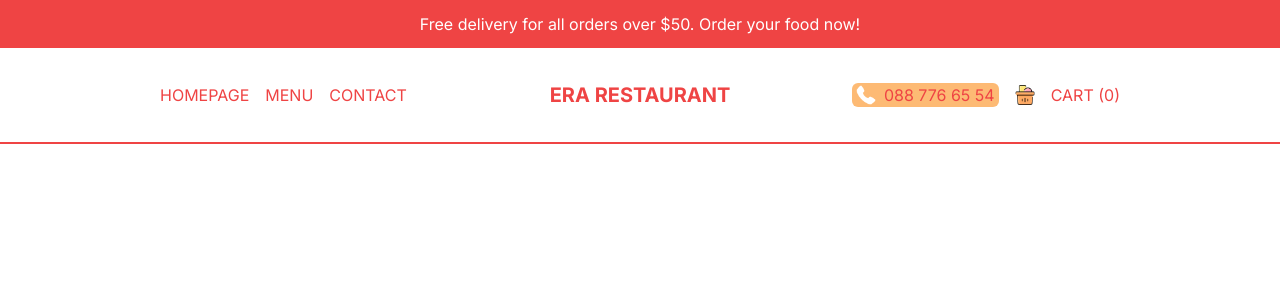
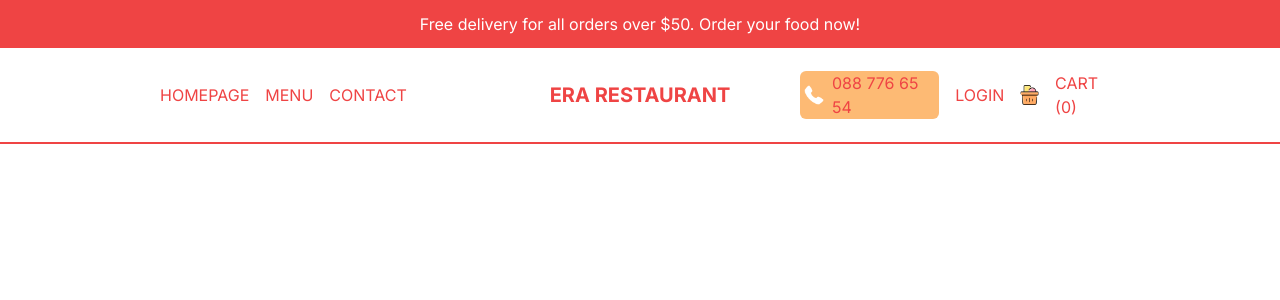
Before and after one commit to RamadanEmin/Food_delivery_app, a Next.js app: page / in a window 1280 px wide. Shown: the top 300 px of the page. Built offline with nearby package versions, Linux system fonts and the light colour scheme; no server answers.

Commit message:
Added 'User links' component

```diff
--- a/src/components/Navbar.tsx
+++ b/src/components/Navbar.tsx
@@ -2,6 +2,7 @@ import Menu from './Menu';
 import Link from 'next/link';
 import CartIcon from './CartIcon';
 import Image from 'next/image';
+import UserLinks from './UserLinks';
 
 const Navbar = () => {
     const user = false;
@@ -30,6 +31,7 @@ const Navbar = () => {
                     <Image src='/phone.png' alt='phone' width={20} height={20} />
                     <span>088 776 65 54</span>
                 </div>
+                <UserLinks/>
                 <CartIcon />
             </div>
         </div>
--- /dev/null
+++ b/src/components/UserLinks.tsx
@@ -0,0 +1,23 @@
+'use client';
+
+import { signOut, useSession } from 'next-auth/react';
+import Link from 'next/link';
+
+const UserLinks = () => {
+    const { status } = useSession();
+
+    return (
+        <div>
+            {status === 'authenticated' ? (
+                <div>
+                    <Link href='/orders'>Orders</Link>
+                    <span onClick={()=>signOut()} className='ml-4 cursor-pointer'>Logout</span>
+                </div>
+            ) : (
+                <Link href='/login'>Login</Link>
+            )}
+        </div>
+    );
+};
+
+export default UserLinks;
```
